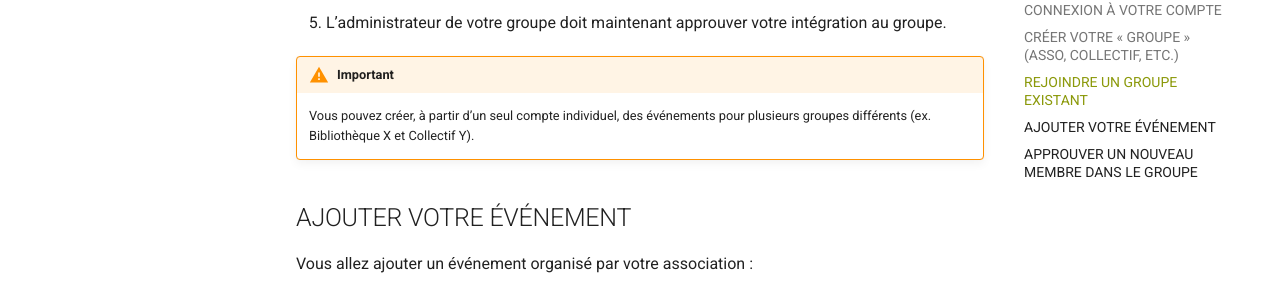
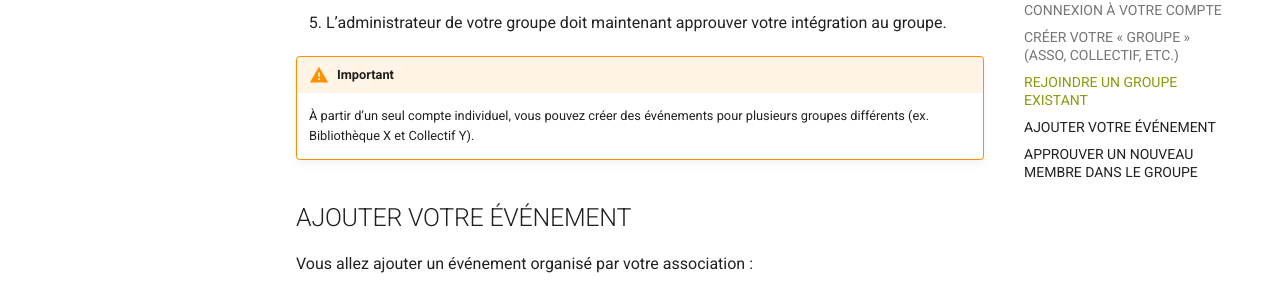
Before and after one commit to cleming/faq-kalepin, an MkDocs documentation site: the page built from docs/index.md, in a window 1280 px wide and 900 px high, scrolled down 1858 px. Shown: the part 152-445 px from the top of the window. Built offline with MkDocs 1.6.1 and Material for MkDocs 9.7.7, drawn with Linux system fonts in a browser that asks for light colours.

```diff
--- a/docs/index.md
+++ b/docs/index.md
@@ -52,7 +52,7 @@ Si votre groupe existe déjà, parce qu’il a été créé par un autre membre
 5. L’administrateur de votre groupe doit maintenant approuver votre intégration au groupe.
 
 !!! warning "Important"
-    Vous pouvez créer, à partir d’un seul compte individuel, des événements pour plusieurs groupes différents (ex. Bibliothèque X et Collectif Y).
+    À partir d’un seul compte individuel, vous pouvez créer des événements pour plusieurs groupes différents (ex. Bibliothèque X et Collectif Y).
 
 ## AJOUTER VOTRE ÉVÉNEMENT
 
```
